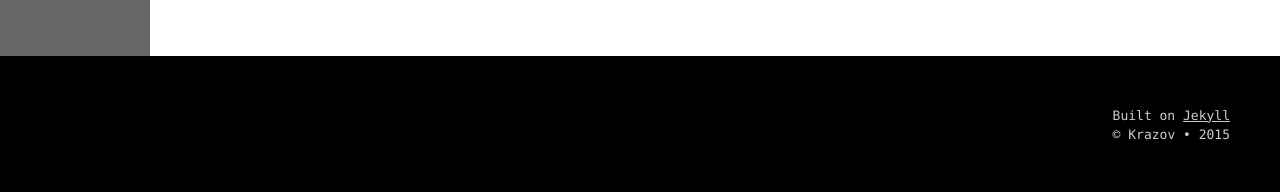
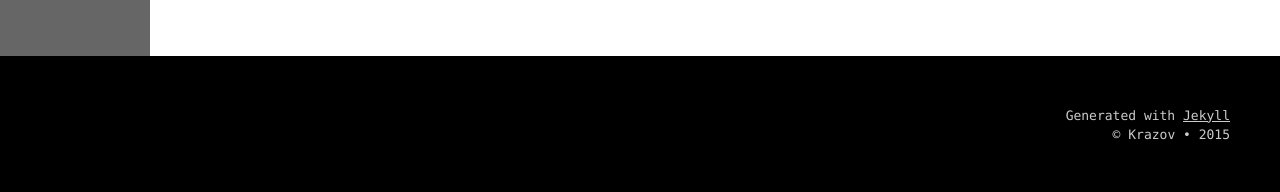
Before and after one commit to Krazov/krazov.github.io, a Jekyll site: the page built from _posts/2015-06-18-001_whitespace_preline.md, in a window 1280 px wide. Shown: the part 1113-1305 px from the top of the page. Built offline with Jekyll 4.4.1, drawn with Linux system fonts in a browser that asks for light colours.

Commit message:
Update footer.html
Change of description in footer.

```diff
--- a/_includes/footer.html
+++ b/_includes/footer.html
@@ -1,4 +1,4 @@
 <footer class="page-footer">
-    <p>Built on <a href="http://jekyllrb.com" target="_blank">Jekyll</a></p>
+    <p>Generated with <a href="http://jekyllrb.com" target="_blank">Jekyll</a></p>
     <p>&copy; Krazov &bull; {{*2015–*}}{{ 'now' | date: "%Y" }}</p>
 </footer>
```
